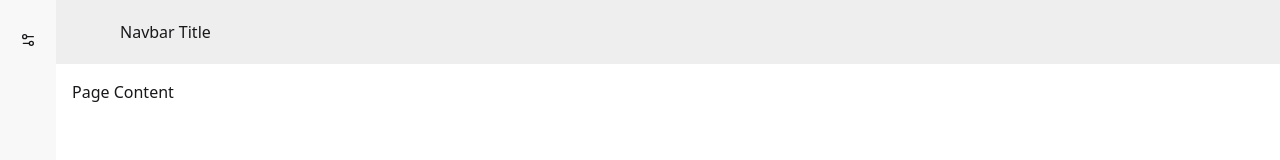
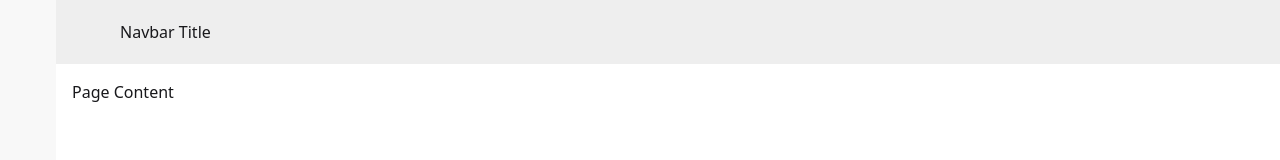
Before and after one commit to FabianMorag/frontend-for-sakila-statistics, a React (Vite) app: page / in a window 1280 px wide. Shown: the top 160 px of the page. Built offline with nearby package versions, Linux system fonts and the light colour scheme; what @iconify/tailwind4 would draw is missing.

Commit message:
refactor: replace SVG icon with a span for settings button in the sidebar

```diff
--- a/src/App.tsx
+++ b/src/App.tsx
@@ -39,21 +39,7 @@ export default function App() {
                 className="is-drawer-close:tooltip-right is-drawer-close:tooltip"
                 data-tip="Settings"
               >
-                <svg
-                  xmlns="http://www.w3.org/2000/svg"
-                  viewBox="0 0 24 24"
-                  strokeLinejoin="round"
-                  strokeLinecap="round"
-                  strokeWidth="2"
-                  fill="none"
-                  stroke="currentColor"
-                  className="inline-block my-1.5 size-4"
-                >
-                  <path d="M20 7h-9"></path>
-                  <path d="M14 17H5"></path>
-                  <circle cx="17" cy="17" r="3"></circle>
-                  <circle cx="7" cy="7" r="3"></circle>
-                </svg>
+                <span className="icon-[codicon--settings]" />
                 <span className="is-drawer-close:hidden">Settings</span>
               </button>
             </li>
```
